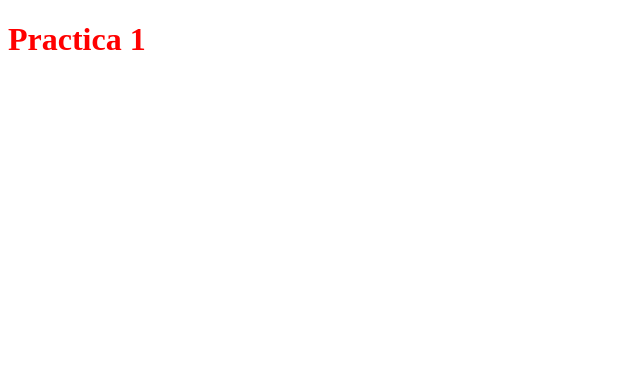
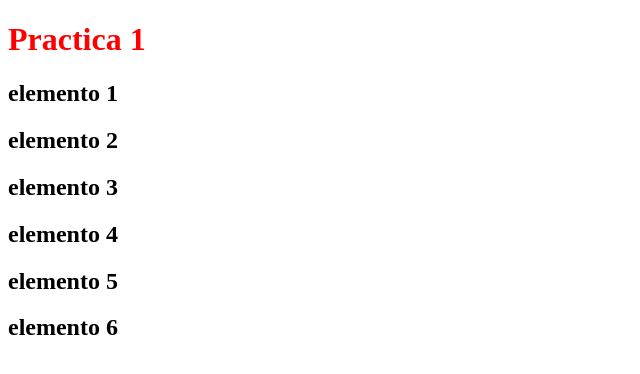
Before and after one commit to tonimh21/Practica-1, a plain HTML site: page index.html in a window 1280 px wide. Shown: the whole page, without its empty margins (0-640 px from the left). Drawn offline with Linux system fonts and the light colour scheme.

Commit message:
He añadido 6 elementos más

```diff
--- a/index.html
+++ b/index.html
@@ -9,5 +9,11 @@
 </head>
 <body>
     <h1>Practica 1</h1>
+    <h2>elemento 1</h2>
+    <h2>elemento 2</h2>
+    <h2>elemento 3</h2>
+    <h2>elemento 4</h2>
+    <h2>elemento 5</h2>
+    <h2>elemento 6</h2>
 </body>
 </html>
```
